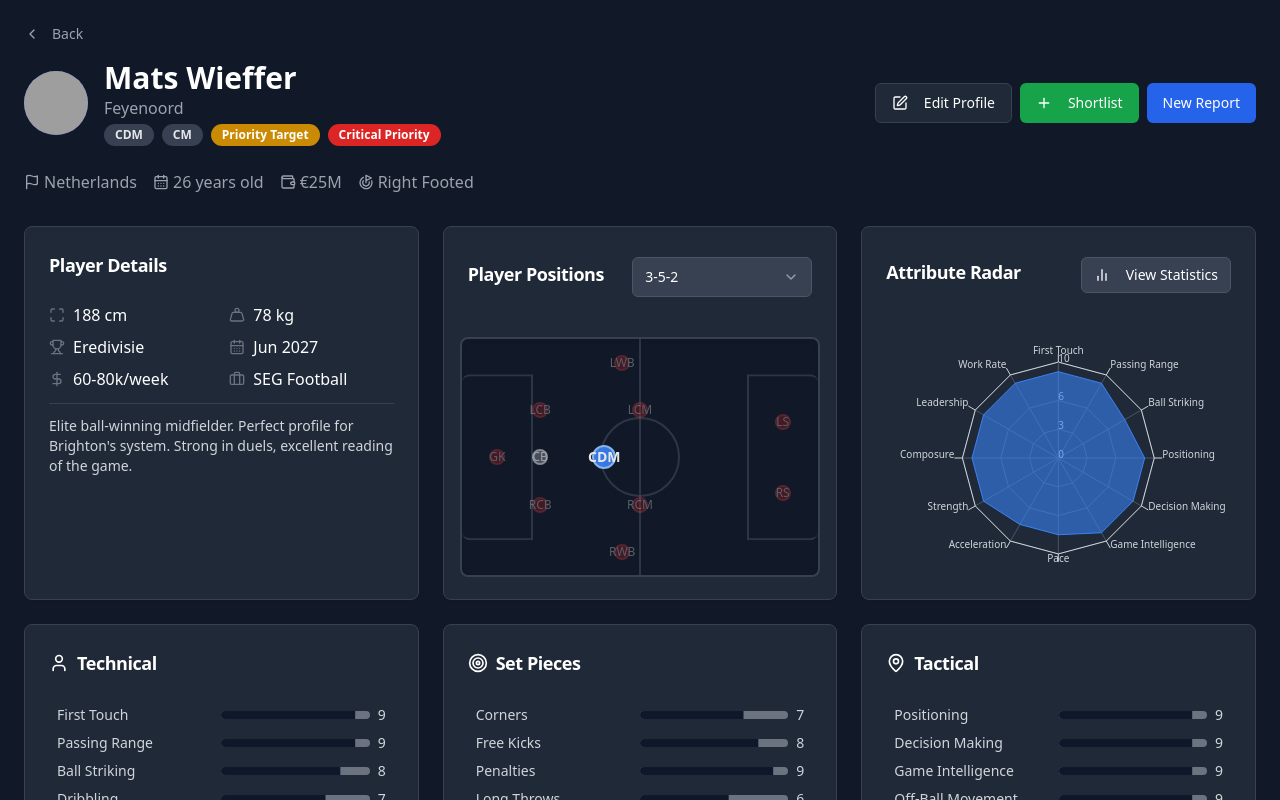
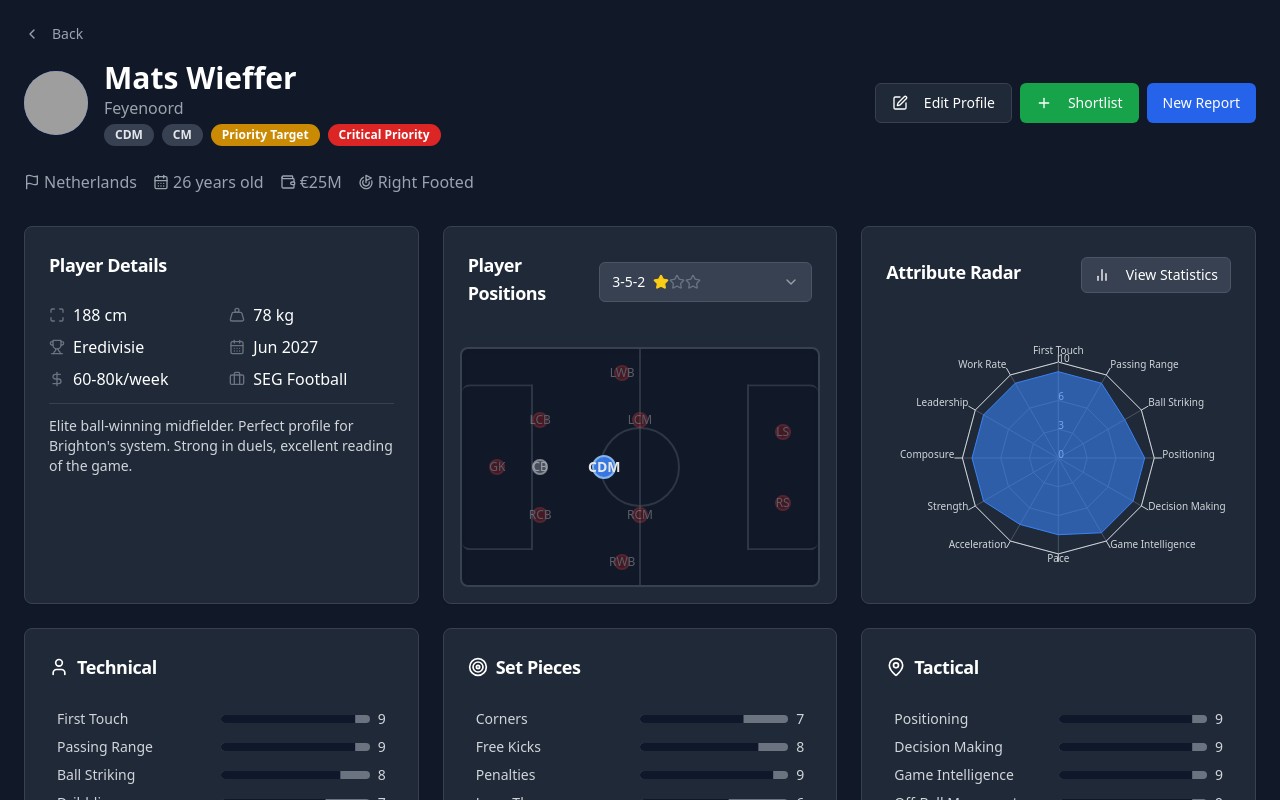
Before and after one commit to Aleksandar309/scouting309, a React (Vite) app: page /player/1 in a window 1280 px wide. Shown: the top 800 px of the page. Built offline with nearby package versions, Linux system fonts and the light colour scheme; grey boxes are pictures that could not be loaded.

Commit message:
[dyad] Dodana ocjena zvjezdicama za uklapanje igrača u formacije. - wrote 3 file(s)

```diff
--- a/src/components/FormationSelector.tsx
+++ b/src/components/FormationSelector.tsx
@@ -9,27 +9,57 @@ import {
   SelectValue,
 } from "@/components/ui/select";
 import { Formation } from '@/types/formation';
+import { Star, StarHalf } from 'lucide-react'; // Import star icons
+
+// Extend Formation type to include overallFit for display
+interface FormationWithFit extends Formation {
+  overallFit: number;
+}
 
 interface FormationSelectorProps {
-  formations: Formation[];
+  formations: FormationWithFit[];
   selectedFormationId: string | null;
   onSelectFormation: (formationId: string) => void;
+  getStarRating: (overallFit: number) => number; // Pass the star rating function
 }
 
 const FormationSelector: React.FC<FormationSelectorProps> = ({
   formations,
   selectedFormationId,
   onSelectFormation,
+  getStarRating,
 }) => {
+  const renderStars = (fitPercentage: number) => {
+    const starRating = getStarRating(fitPercentage);
+    const fullStars = Math.floor(starRating);
+    const hasHalfStar = starRating % 1 !== 0;
+    const stars = [];
+
+    for (let i = 0; i < fullStars; i++) {
+      stars.push(<Star key={`full-${i}`} className="h-4 w-4 fill-yellow-400 text-yellow-400" />);
+    }
+    if (hasHalfStar) {
+      stars.push(<StarHalf key="half" className="h-4 w-4 fill-yellow-400 text-yellow-400" />);
+    }
+    // Fill remaining with empty stars for visual consistency up to 3 stars
+    for (let i = stars.length; i < 3; i++) {
+      stars.push(<Star key={`empty-${i}`} className="h-4 w-4 text-gray-500" />);
+    }
+    return <div className="flex items-center ml-2">{stars}</div>;
+  };
+
   return (
     <Select value={selectedFormationId || ""} onValueChange={onSelectFormation}>
-      <SelectTrigger className="w-[180px] bg-gray-700 border-gray-600 text-white hover:bg-gray-600">
+      <SelectTrigger className="w-[220px] bg-gray-700 border-gray-600 text-white hover:bg-gray-600">
         <SelectValue placeholder="Select Formation" />
       </SelectTrigger>
       <SelectContent className="bg-gray-800 border-gray-700 text-white">
         {formations.map((formation) => (
-          <SelectItem key={formation.id} value={formation.id}>
-            {formation.name}
+          <SelectItem key={formation.id} value={formation.id} className="flex items-center">
+            <div className="flex items-center justify-between w-full">
+              <span>{formation.name}</span>
+              {renderStars(formation.overallFit)}
+            </div>
           </SelectItem>
         ))}
       </SelectContent>
--- a/src/pages/PlayerProfile.tsx
+++ b/src/pages/PlayerProfile.tsx
@@ -60,7 +60,7 @@ import { Input } from "@/components/ui/input";
 import { Textarea } from "@/components/ui/textarea";
 import { mockPlayers } from './PlayerDatabase';
 import FormationSelector from '@/components/FormationSelector'; // New import
-import { FM_FORMATIONS, calculateFormationFit, calculateFormationOverallFit } from '@/utils/formations'; // New import
+import { FM_FORMATIONS, calculateFormationFit, calculateFormationOverallFit, getStarRating } from '@/utils/formations'; // New import
 import { Formation, PlayerFormationFitPosition } from '@/types/formation'; // New import
 
 // Zod schema for player attributes
@@ -146,6 +146,7 @@ const PlayerProfile: React.FC = () => {
 
   const [selectedFormationId, setSelectedFormationId] = useState<string | null>(null); // New state for selected formation
   const [playerFormationFit, setPlayerFormationFit] = useState<PlayerFormationFitPosition[] | null>(null); // New state for player fit in formation
+  const [formationsWithFit, setFormationsWithFit] = useState<Array<Formation & { overallFit: number }>>([]); // State to hold formations with calculated fit
 
   const fileInputRef = useRef<HTMLInputElement>(null); // Ref for hidden file input
 
@@ -196,17 +197,18 @@ const PlayerProfile: React.FC = () => {
         areasForDevelopment: currentPlayer.areasForDevelopment.join('\n'),
       });
 
-      // Calculate and set the best fitting formation by default
       let bestFormationId: string | null = null;
       let highestFitScore = -1;
-
-      FM_FORMATIONS.forEach(formation => {
+      const calculatedFormationsWithFit = FM_FORMATIONS.map(formation => {
         const fitScore = calculateFormationOverallFit(currentPlayer, formation);
         if (fitScore > highestFitScore) {
           highestFitScore = fitScore;
           bestFormationId = formation.id;
         }
+        return { ...formation, overallFit: fitScore };
       });
+
+      setFormationsWithFit(calculatedFormationsWithFit);
       setSelectedFormationId(bestFormationId);
     }
     setIsEditMode(false);
@@ -668,9 +670,10 @@ const PlayerProfile: React.FC = () => {
                   <CardHeader className="flex flex-row items-center justify-between">
                     <CardTitle className="text-lg font-semibold">Player Positions</CardTitle>
                     <FormationSelector
-                      formations={FM_FORMATIONS}
+                      formations={formationsWithFit}
                       selectedFormationId={selectedFormationId}
                       onSelectFormation={setSelectedFormationId}
+                      getStarRating={getStarRating}
                     />
                   </CardHeader>
                   <CardContent className="flex items-start justify-center h-full p-4">
--- a/src/utils/formations.ts
+++ b/src/utils/formations.ts
@@ -147,7 +147,7 @@ export const calculateFormationFit = (player: Player, formation: Formation): Pla
   return playerFitPositions;
 };
 
-// New function to calculate overall formation fit for a player
+// Function to calculate overall formation fit for a player
 export const calculateFormationOverallFit = (player: Player, formation: Formation): number => {
   const playerFitPositions = calculateFormationFit(player, formation);
   let totalRating = 0;
@@ -167,3 +167,13 @@ export const calculateFormationOverallFit = (player: Player, formation: Formatio
   if (totalPossibleRating === 0) return 0;
   return Math.round((totalRating / totalPossibleRating) * 100);
 };
+
+// Function to get star rating based on overall fit percentage (0-100)
+export const getStarRating = (overallFit: number): number => {
+  if (overallFit < 17) return 0.5;
+  if (overallFit < 34) return 1;
+  if (overallFit < 51) return 1.5;
+  if (overallFit < 68) return 2;
+  if (overallFit < 85) return 2.5;
+  return 3;
+};
```
